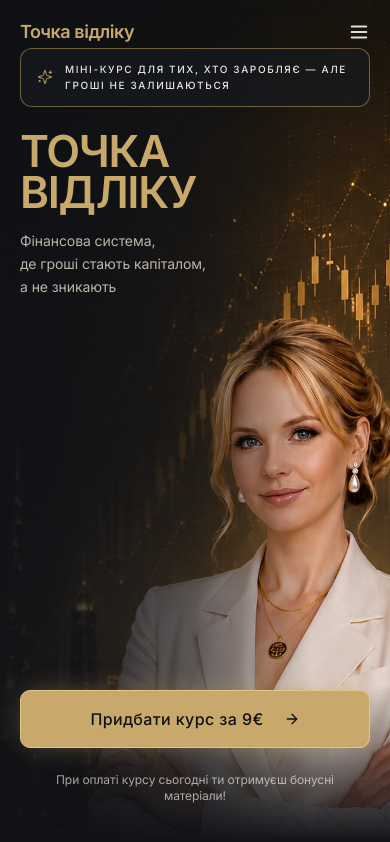
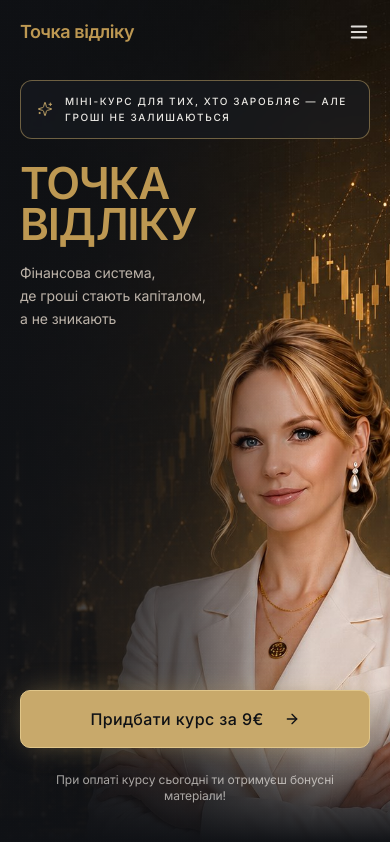
Before and after one commit to olhahrytsaibiz-bit/mini-site, a React (Vite) app: page / in a window 390 px wide. Shown: the top 842 px of the page. Built offline with nearby package versions, Linux system fonts and the light colour scheme; the HTML template or start-up script is replaced by a standard one.

Commit message:
Hero: lift bg, drop text. Calmer plate. Deeper bronze gold across buttons + title

```diff
--- a/src/components/sections/FinalCtaSection.tsx
+++ b/src/components/sections/FinalCtaSection.tsx
@@ -30,7 +30,7 @@ export const FinalCtaSection = () => {
           <div className="pt-4 flex justify-center">
             <Button
               size="lg"
-              className="text-base px-10 py-7 bg-[#C8A96B] hover:bg-[#b89656] text-[#0F1115] font-medium tracking-wide rounded-md"
+              className="text-base px-10 py-7 bg-gradient-to-b from-[#C7A55A] to-[#9C7E3A] hover:from-[#b89a55] hover:to-[#8b7032] shadow-[0_10px_30px_-12px_rgba(156,126,58,0.55)] text-[#0F1115] font-medium tracking-wide rounded-md"
               asChild
             >
               <a href="https://wayforpay.com" target="_blank" rel="noopener noreferrer">
--- a/src/components/sections/HeroSection.tsx
+++ b/src/components/sections/HeroSection.tsx
@@ -74,7 +74,7 @@ export const HeroSection = () => {
         </div>
 
         {/* Mobile layout */}
-        <div className="lg:hidden relative flex flex-col min-h-[100svh] pt-12 pb-10">
+        <div className="lg:hidden relative flex flex-col min-h-[100svh] pt-20 pb-10">
           <motion.div
             initial={{ opacity: 0, y: -16 }}
             animate={{ opacity: 1, y: 0 }}
--- a/src/index.css
+++ b/src/index.css
@@ -83,7 +83,7 @@
 
 @layer utilities {
   .text-gold {
-    color: #C8A96B;
+    color: #BD9852;
   }
 
   .bg-graphite {
@@ -140,14 +140,14 @@
   }
 
   .glass-plate {
-    background-color: rgba(255, 255, 255, 0.025);
-    backdrop-filter: blur(8px);
-    -webkit-backdrop-filter: blur(8px);
-    border: 1px solid rgba(255, 255, 255, 0.06);
+    background-color: rgba(255, 255, 255, 0.012);
+    backdrop-filter: blur(6px);
+    -webkit-backdrop-filter: blur(6px);
+    border: 1px solid rgba(255, 255, 255, 0.04);
   }
 
   /* Legacy alias — keeps any old reference working until removed */
   .text-gradient {
-    color: #C8A96B;
+    color: #BD9852;
   }
 }
```
